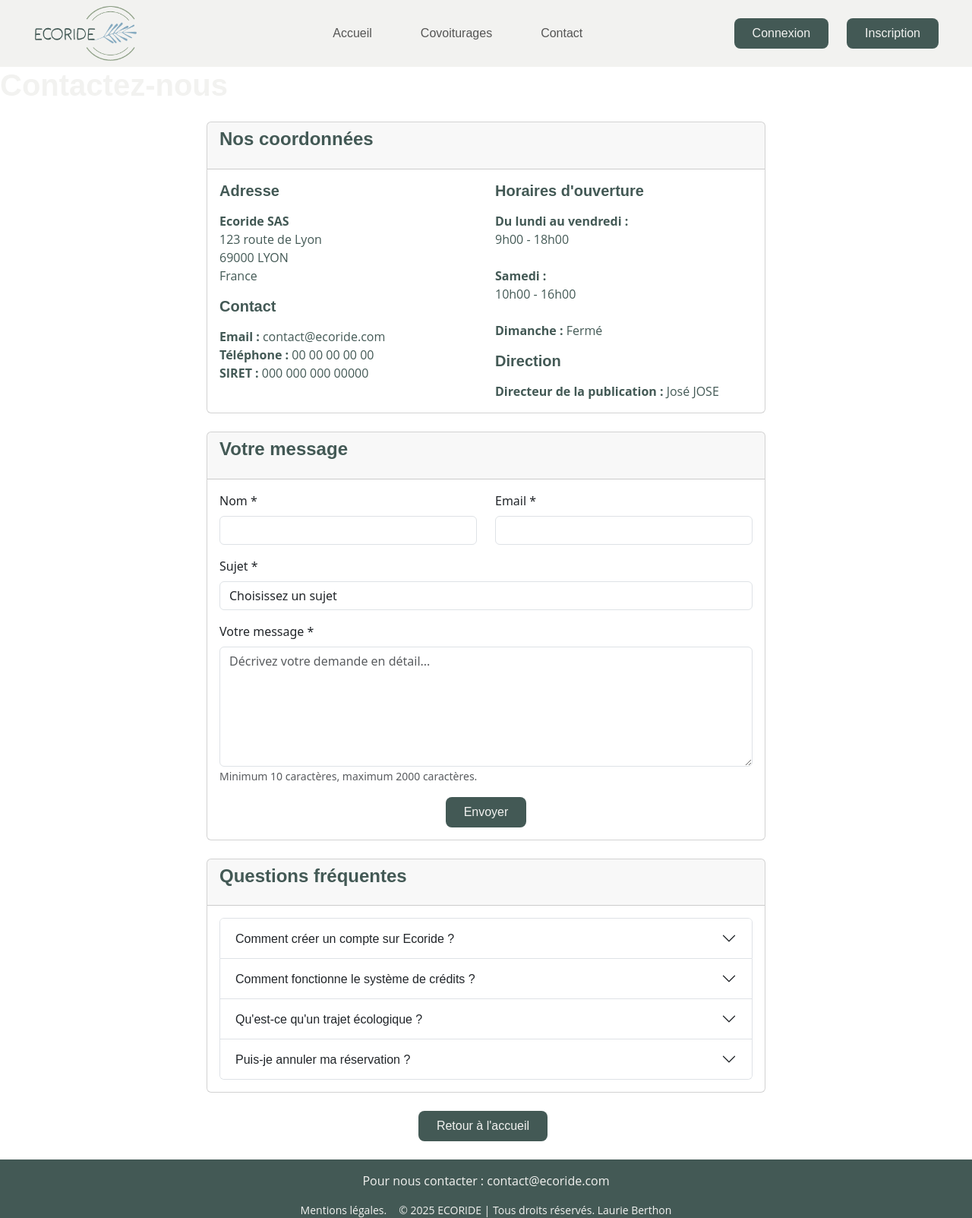
After one commit to Laurie1985/ECORIDE, a PHP site: template Views/contact.php in a window 1280 px wide. The commit adds this page. Shown: the whole page at 76% size. Run offline with PHP 8.4, Linux system fonts and the light colour scheme; the template is opened without the code that fills it, so the values that code supplies are empty; some web fonts are replaced.

Commit message:
création vue contact et stylisation + modifs

```diff
--- /dev/null
+++ b/Views/contact.php
@@ -0,0 +1,199 @@
+<!-- PAGE DE CONTACT -->
+
+<!-- START HERO-->
+<section class="hero">
+    <div class="hero-content">
+        <h1 class="hero-title">Contactez-nous</h1>
+    </div>
+</section>
+<!-- END HERO-->
+
+<div class="container mt-4 mb-4">
+    <div class="row justify-content-center">
+        <div class="col-lg-8">
+            <!-- Informations de contact -->
+            <div class="card mb-4">
+                <div class="card-header">
+                    <h3>Nos coordonnées</h3>
+                </div>
+                <div class="card-body">
+                    <div class="row">
+                        <div class="col-md-6">
+                            <h4>Adresse</h4>
+                            <p class="mb-3">
+                                <strong>Ecoride SAS</strong><br>
+                                123 route de Lyon<br>
+                                69000 LYON<br>
+                                France
+                            </p>
+
+                            <h4>Contact</h4>
+                            <p class="mb-3">
+                                <strong>Email :</strong> contact@ecoride.com<br>
+                                <strong>Téléphone :</strong> 00 00 00 00 00<br>
+                                <strong>SIRET :</strong> 000 000 000 00000
+                            </p>
+                        </div>
+
+                        <div class="col-md-6">
+                            <h4>Horaires d'ouverture</h4>
+                            <p class="mb-3">
+                                <strong>Du lundi au vendredi :</strong><br>
+                                9h00 - 18h00<br><br>
+                                <strong>Samedi :</strong><br>
+                                10h00 - 16h00<br><br>
+                                <strong>Dimanche :</strong> Fermé
+                            </p>
+
+                            <h4>Direction</h4>
+                            <p class="mb-0">
+                                <strong>Directeur de la publication :</strong>
+                                José JOSE
+                            </p>
+                        </div>
+                    </div>
+                </div>
+            </div>
+
+            <!-- Formulaire de contact -->
+            <div class="card mb-4">
+                <div class="card-header">
+                    <h3>Votre message</h3>
+                </div>
+                <div class="card-body">
+                    <form method="POST" action="/contact" id="contactForm">
+                        <input type="hidden" name="csrf_token" value="<?php echo $csrf_token ?>">
+
+                        <div class="row">
+                            <div class="col-md-6 mb-3">
+                                <label for="name" class="form-label">Nom *</label>
+                                <input type="text" name="name" id="name" class="form-control"value="<?php echo htmlspecialchars($_POST['name'] ?? '') ?>" required>
+                            </div>
+                            <div class="col-md-6 mb-3">
+                                <label for="email" class="form-label">Email *</label>
+                                <input type="email" name="email" id="email" class="form-control"value="<?php echo htmlspecialchars($_POST['email'] ?? '') ?>" required>
+                            </div>
+                        </div>
+
+                        <div class="mb-3">
+                            <label for="subject" class="form-label">Sujet *</label>
+                            <select name="subject" id="subject" class="form-control" required>
+                                <option value="">Choisissez un sujet</option>
+                                <option value="question_generale"<?php echo(($_POST['subject'] ?? '') === 'question_generale') ? ' selected' : '' ?>>
+                                    Question générale
+                                </option>
+                                <option value="probleme_technique"<?php echo(($_POST['subject'] ?? '') === 'probleme_technique') ? ' selected' : '' ?>>
+                                    Problème technique
+                                </option>
+                                <option value="probleme_reservation"<?php echo(($_POST['subject'] ?? '') === 'probleme_reservation') ? ' selected' : '' ?>>
+                                    Problème de réservation
+                                </option>
+                                <option value="litige_covoiturage"<?php echo(($_POST['subject'] ?? '') === 'litige_covoiturage') ? ' selected' : '' ?>>
+                                    Litige avec un covoiturage
+                                </option>
+                                <option value="suggestion"<?php echo(($_POST['subject'] ?? '') === 'suggestion') ? ' selected' : '' ?>>
+                                    Suggestion d'amélioration
+                                </option>
+                                <option value="autre"<?php echo(($_POST['subject'] ?? '') === 'autre') ? ' selected' : '' ?>>
+                                    Autre
+                                </option>
+                            </select>
+                        </div>
+
+                        <div class="mb-3">
+                            <label for="message" class="form-label">Votre message *</label>
+                            <textarea name="message" id="message" class="form-control" rows="6"placeholder="Décrivez votre demande en détail..." required><?php echo htmlspecialchars($_POST['message'] ?? '') ?></textarea>
+                            <small class="form-text text-muted">
+                                Minimum 10 caractères, maximum 2000 caractères.
+                            </small>
+                        </div>
+
+                        <div class="d-flex justify-content-center">
+                            <button type="submit" class="btn">
+                                Envoyer
+                            </button>
+                        </div>
+                    </form>
+                </div>
+            </div>
+
+            <!-- FAQ rapide -->
+            <div class="card">
+                <div class="card-header">
+                    <h3>Questions fréquentes</h3>
+                </div>
+                <div class="card-body">
+                    <div class="accordion" id="faqAccordion">
+                        <div class="accordion-item">
+                            <h2 class="accordion-header">
+                                <button class="accordion-button collapsed" type="button" data-bs-toggle="collapse"
+                                        data-bs-target="#faq1">
+                                    Comment créer un compte sur Ecoride ?
+                                </button>
+                            </h2>
+                            <div id="faq1" class="accordion-collapse collapse" data-bs-parent="#faqAccordion">
+                                <div class="accordion-body">
+                                    Cliquez sur "Inscription" en haut de la page, remplissez le formulaire avec vos informations personnelles.
+                                    Vous recevrez automatiquement 20 crédits de bienvenue pour commencer !
+                                </div>
+                            </div>
+                        </div>
+
+                        <div class="accordion-item">
+                            <h2 class="accordion-header">
+                                <button class="accordion-button collapsed" type="button" data-bs-toggle="collapse"
+                                        data-bs-target="#faq2">
+                                    Comment fonctionne le système de crédits ?
+                                </button>
+                            </h2>
+                            <div id="faq2" class="accordion-collapse collapse" data-bs-parent="#faqAccordion">
+                                <div class="accordion-body">
+                                    Les crédits servent à payer vos réservations. En tant que conducteur, vous gagnez des crédits
+                                    (prix - 2 crédits de commission). En tant que passager, vous dépensez vos crédits pour réserver.
+                                </div>
+                            </div>
+                        </div>
+
+                        <div class="accordion-item">
+                            <h2 class="accordion-header">
+                                <button class="accordion-button collapsed" type="button" data-bs-toggle="collapse"
+                                        data-bs-target="#faq3">
+                                    Qu'est-ce qu'un trajet écologique ?
+                                </button>
+                            </h2>
+                            <div id="faq3" class="accordion-collapse collapse" data-bs-parent="#faqAccordion">
+                                <div class="accordion-body">
+                                    Un trajet écologique est un trajet effectué avec un véhicule électrique uniquement.
+                                </div>
+                            </div>
+                        </div>
+
+                        <div class="accordion-item">
+                            <h2 class="accordion-header">
+                                <button class="accordion-button collapsed" type="button" data-bs-toggle="collapse"
+                                        data-bs-target="#faq4">
+                                    Puis-je annuler ma réservation ?
+                                </button>
+                            </h2>
+                            <div id="faq4" class="accordion-collapse collapse" data-bs-parent="#faqAccordion">
+                                <div class="accordion-body">
+                                    Oui, vous pouvez annuler votre réservation jusqu'à 2 heures avant le départ.
+                                    Vos crédits seront automatiquement remboursés.
+                                </div>
+                            </div>
+                        </div>
+                    </div>
+                </div>
+            </div>
+
+            <!-- Navigation -->
+            <div class="row mt-4">
+                <div class="col-12 text-center">
+                    <a href="/" class="btn btn-outline-secondary me-2">
+                        Retour à l'accueil
+                    </a>
+                </div>
+            </div>
+        </div>
+    </div>
+</div>
--- a/Views/layout.php
+++ b/Views/layout.php
@@ -76,7 +76,7 @@
             <div class="footer-bottom d-flex align-items-center">
                 <a href="#" data-bs-toggle="modal" data-bs-target="#mentionsLegalesModal" class="link">Mentions légales.</a>
                 <div class="footer-copy">
-                    &copy; 2025 Ecoride | Tous droits réservés. Laurie Berthon
+                    &copy; 2025 ECORIDE | Tous droits réservés. Laurie Berthon
                 </div>
             </div>
         </div>
--- a/src/Controllers/ReservationController.php
+++ b/src/Controllers/ReservationController.php
@@ -3,7 +3,6 @@ namespace App\Controllers;
 
 use App\Models\Carpool;
 use App\Models\Reservation;
-use App\Models\Transaction;
 use App\Models\User;
 
 class ReservationController extends BaseController
@@ -183,7 +182,7 @@ class ReservationController extends BaseController
     /**
      * Récapitulatif financier du passager
      */
-    public function financialSummary()
+    /*public function financialSummary()
     {
         $userId = $_SESSION['user_id'];
 
@@ -199,7 +198,7 @@ class ReservationController extends BaseController
         $totalReservations = count($reservations);
 
         $this->redirect('/reservations');
-    }
+    }*/
 
     private function sanitizeInput($data)
     {
```
Also changed, not shown: src/Controllers/HomeController.php (+31 -0 lines), public/assets/css/contact.css (added).
